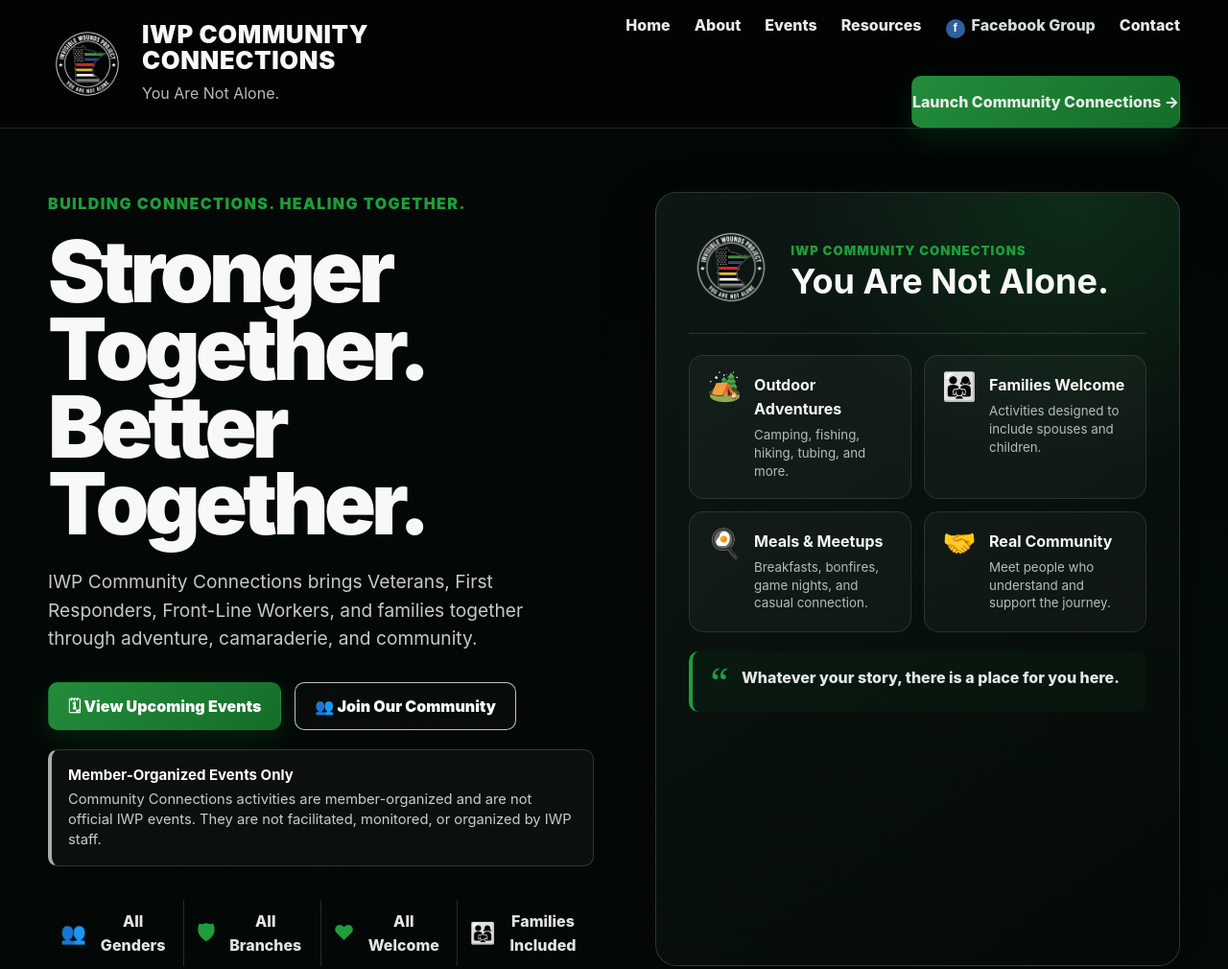
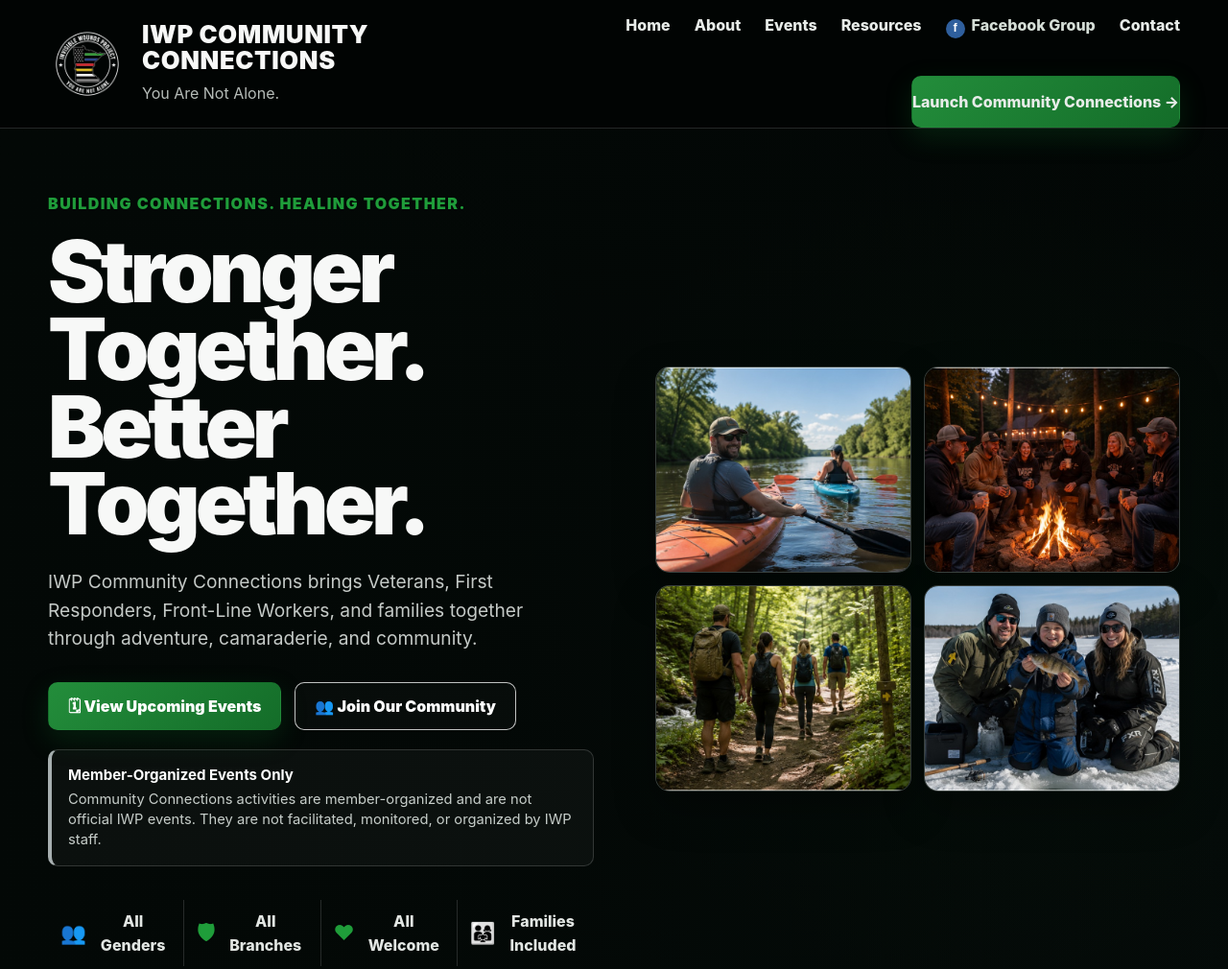
Before and after one commit to sandmannd/IWP-Community-Connections-Landing, a plain HTML site: page index.html in a window 1280 px wide. Shown: the top 1010 px of the page at 96% size. Drawn offline with Linux system fonts and the light colour scheme.

Commit message:
Add production hero adventure photos

```diff
--- a/index.html
+++ b/index.html
@@ -53,37 +53,20 @@
           <div class="inclusion"><span class="inclusion-icon">👨‍👩‍👧</span>Families Included</div>
         </div>
       </div>
-      <aside class="community-visual" aria-label="Community Connections highlights">
-        <div class="community-visual-top">
-          <img src="assets/iwp-logo.png" alt="Invisible Wounds Project">
-          <div>
-            <span class="visual-kicker">IWP Community Connections</span>
-            <strong>You Are Not Alone.</strong>
-          </div>
-        </div>
-        <div class="activity-grid">
-          <article class="activity-tile">
-            <span class="activity-icon">🏕️</span>
-            <div><strong>Outdoor Adventures</strong><small>Camping, fishing, hiking, tubing, and more.</small></div>
-          </article>
-          <article class="activity-tile">
-            <span class="activity-icon">👨‍👩‍👧</span>
-            <div><strong>Families Welcome</strong><small>Activities designed to include spouses and children.</small></div>
-          </article>
-          <article class="activity-tile">
-            <span class="activity-icon">🍳</span>
-            <div><strong>Meals & Meetups</strong><small>Breakfasts, bonfires, game nights, and casual connection.</small></div>
-          </article>
-          <article class="activity-tile">
-            <span class="activity-icon">🤝</span>
-            <div><strong>Real Community</strong><small>Meet people who understand and support the journey.</small></div>
-          </article>
-        </div>
-        <div class="visual-quote">
-          <span>“</span>
-          <p>Whatever your story, there is a place for you here.</p>
-        </div>
-      </aside>
+      <div class="production-collage" aria-label="Community adventure photos">
+        <figure class="photo-card">
+          <img src="assets/kayak.jpg" alt="Men and women kayaking together on a wooded river">
+        </figure>
+        <figure class="photo-card">
+          <img src="assets/bonfire.jpg" alt="Men and women gathering and laughing around a bonfire">
+        </figure>
+        <figure class="photo-card">
+          <img src="assets/hiking.jpg" alt="A mixed group hiking together through the woods">
+        </figure>
+        <figure class="photo-card">
+          <img src="assets/ice-fishing.jpg" alt="A family enjoying ice fishing together">
+        </figure>
+      </div>
     </div>
   </section>
 
--- a/styles.css
+++ b/styles.css
@@ -635,7 +635,6 @@
 }
 
 
-
 /* Production hero without low-resolution placeholder photos */
 .hero-grid {
   grid-template-columns: minmax(0, 1.02fr) minmax(430px, .98fr) !important;
@@ -825,3 +824,69 @@
     width: 100%;
   }
 }
+
+
+/* Approved production hero photography */
+.production-collage {
+  width: 100%;
+  max-width: 760px;
+  justify-self: end;
+  align-self: center;
+  display: grid;
+  grid-template-columns: repeat(2, minmax(0, 1fr));
+  grid-auto-rows: minmax(215px, 1fr);
+  gap: 13px;
+}
+.photo-card {
+  position: relative;
+  min-width: 0;
+  min-height: 0;
+  margin: 0;
+  overflow: hidden;
+  border: 1px solid rgba(255,255,255,.2);
+  border-radius: 15px;
+  background: #07100d;
+  box-shadow: 0 18px 42px rgba(0,0,0,.34);
+  transition: transform .25s ease, border-color .25s ease, box-shadow .25s ease;
+}
+.photo-card img {
+  display: block;
+  width: 100%;
+  height: 100%;
+  object-fit: cover;
+  object-position: center;
+  transition: transform .55s ease, filter .35s ease;
+}
+.photo-card:hover {
+  transform: translateY(-5px);
+  border-color: rgba(31,157,58,.55);
+  box-shadow: 0 24px 54px rgba(0,0,0,.46);
+}
+.photo-card:hover img {
+  transform: scale(1.035);
+  filter: saturate(1.04) contrast(1.02);
+}
+
+@media (max-width: 1050px) {
+  .production-collage {
+    justify-self: center;
+    max-width: 820px;
+  }
+}
+
+@media (max-width: 700px) {
+  .production-collage {
+    gap: 9px;
+    grid-auto-rows: minmax(155px, 1fr);
+  }
+  .photo-card {
+    border-radius: 12px;
+  }
+}
+
+@media (max-width: 470px) {
+  .production-collage {
+    grid-template-columns: 1fr;
+    grid-auto-rows: minmax(220px, auto);
+  }
+}
```
Also changed, not shown: README-THIS-UPDATE.txt, assets/bonfire.jpg (added), assets/hiking.jpg (added), assets/ice-fishing.jpg (added), assets/kayak.jpg (added).
